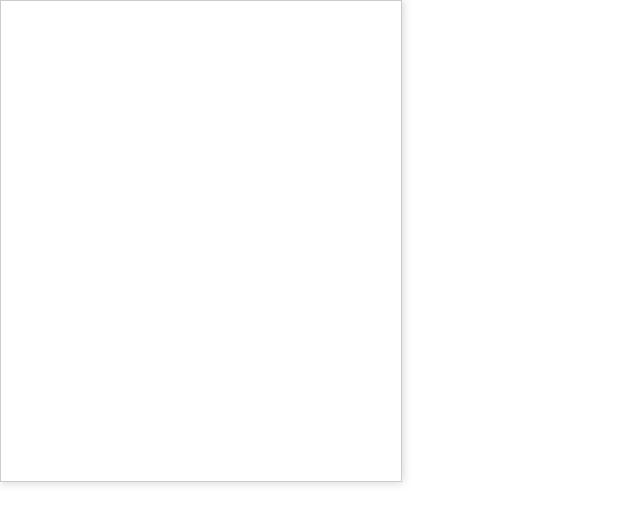
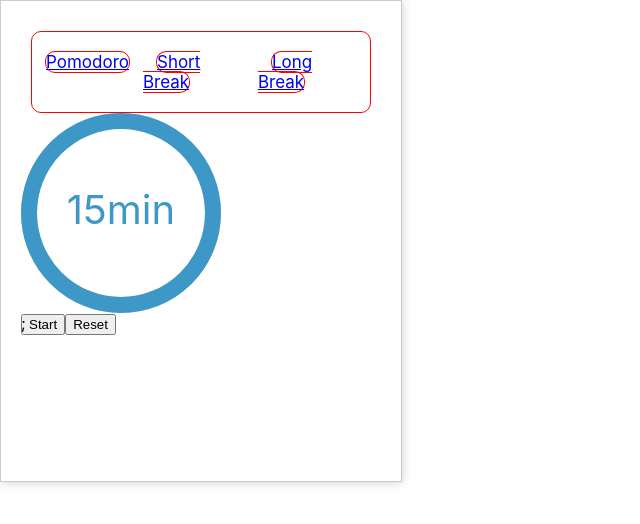
Before and after one commit to binay-tripathy/ProductiVerse, a React (Create React App) app in the folder client/: page /#/pomodoro/long in a window 1280 px wide. Before the commit this address led to /#/pomodoro/short. Shown: the top 524 px of the page, without its empty margins (0-640 px from the left). Built offline with nearby package versions, Linux system fonts and the light colour scheme; what spotify-web-api-js would draw is missing.

Commit message:
Completed timer feature of Pomo
Signed-off-by: Binay Tripathy <binaytripathy123@gmail.com>

```diff
--- a/client/src/App.jsx
+++ b/client/src/App.jsx
@@ -18,7 +18,7 @@ function App() {
         <Route path='/' element={<NavPage />}/>
         <Route path='/task' element={<Tasks />} />
         <Route path='/playlist' element={<Playlist />} />
-        <Route path='/pomodoro' element={<Layout/>} />
+        <Route path='/pomodoro/*' element={<Layout/>} />
         <Route path='/blocker' element={<WebBlocker />} />
         <Route path='/analytics' element={<Analytics />} />
         <Route path='/feedback' element={<Feedback />} />
--- a/client/src/Components/Pomodoro/Layout.jsx
+++ b/client/src/Components/Pomodoro/Layout.jsx
@@ -1,4 +1,5 @@
 import React from 'react'
+import './Layout.scss'
 import Navbar from './Navbar/Navbar'
 import Pomodoro from './Pomodoro/Pomodoro'
 import { Route, Routes } from 'react-router-dom'
@@ -12,8 +13,8 @@ const Layout = () => {
             {/* <div className="content"> */}
                 <Routes>
                     <Route index element={<Pomodoro />} />
-                    <Route path='/pomodoro/short' element={<ShortBreak />} />
-                    <Route path='/pomodoro/long' element={<LongBreak />} />
+                    <Route path='short' element={<ShortBreak />} />
+                    <Route path='long' element={<LongBreak />} />
                 </Routes>
             {/* </div> */}
         </>
--- a/client/src/Components/Pomodoro/LongBreak/LongBreak.jsx
+++ b/client/src/Components/Pomodoro/LongBreak/LongBreak.jsx
@@ -1,9 +1,40 @@
-import React from 'react'
+import React, { useRef, useState } from 'react';
+import { CircularProgressbar } from 'react-circular-progressbar';
 
 const LongBreak = () => {
+    const [workInterval, setWorkInterval] = useState(15);
+  const [isActive, setIsActive] = useState(false);
+  const increment = useRef(null);
+
+  const handleStartClick = () => {
+    setIsActive(true);
+    increment.current = setInterval(() => {
+      setWorkInterval((workInterval) => workInterval - 1);
+    }, 60000);
+  };
+
+  const handleStopClick = () => {
+    clearInterval(increment.current);
+    setIsActive(false);
+  };
+
+  const handleResetClick = () => {
+    clearInterval(increment.current);
+    setWorkInterval(15);
+    setIsActive(false);
+  };
+
   return (
-    <div>Long</div>
-  )
+    <div className='pomo'>
+      <div className='progress'>
+        <CircularProgressbar className='progressbar' value={workInterval} maxValue={15} text={`${workInterval}min`} />;
+      </div>
+      <button onClick={isActive ? handleStopClick : handleStartClick}>
+        {isActive ? 'Pause' : 'Start'}
+      </button>
+      <button onClick={handleResetClick}>Reset</button>
+    </div>
+  );
 }
 
 export default LongBreak
--- a/client/src/Components/Pomodoro/Navbar/Navbar.jsx
+++ b/client/src/Components/Pomodoro/Navbar/Navbar.jsx
@@ -9,10 +9,10 @@ const Navbar = () => {
         <Link to='' className="navlink1"><span>Pomodoro</span></Link>
       </div>
       <div className="nav-2">
-        <Link to='/pomodoro/short' className="navlink1"><span>Short Break</span></Link>
+        <Link to='short' className="navlink1"><span>Short Break</span></Link>
       </div>
       <div className="nav-3">
-        <Link to='/pomodoro/long' className="navlink1"><span>Long Break</span></Link>
+        <Link to='long' className="navlink1"><span>Long Break</span></Link>
       </div>
     </div>
   )
--- a/client/src/Components/Pomodoro/Pomodoro/Pomodoro.jsx
+++ b/client/src/Components/Pomodoro/Pomodoro/Pomodoro.jsx
@@ -1,43 +1,51 @@
-import React, { useState } from 'react';
+import React, { useRef, useState } from 'react';
 import './Pomodoro.scss';
 import { CircularProgressbar } from 'react-circular-progressbar';
-// import { useEffect } from 'react';
 
 const Pomodoro = () => {
   const [workInterval, setWorkInterval] = useState(25);
+  const [isActive, setIsActive] = useState(false);
   // const [shortBreakInterval, setShortBreakInterval] = useState(5);
   // const [longBreakInterval, setLongBreakInterval] = useState(15);
-// useEffect(() => {
-//   first
+  // const handleClick = (e) => {
+  // setInterval(,1000);
+  // handleCallback();
+  // console.log(e.target.value);
+  // if(value){
+  //   console.log('play');
+  //   handleCallback();
+  //   setValue(false);
+  //   console.log(workInterval);
+  // }
+  // else{
+  //   console.log('pause');
+  //   clearInterval();
+  //   setValue(true);
+  //   console.log(workInterval);
+  // }
+  // setInterval(() => {
+  // let interval = workInterval;
+  // setWorkInterval(workInterval-1);
 
-//   return () => {
-//     second
-//   }
-// }, [third])
-function handleIntervalChange() {
-  setWorkInterval(workInterval--);
-
-}
-  const handleClick = () => {
-    // setInterval(,1000);
-    setInterval(() => {
-      // let interval = workInterval;
-      // setWorkInterval(interval-1);
-      handleIntervalChange();
-      console.log(workInterval);
   // while(interval>0){
   //   if(interval===0){
   //     break;
   //   }
   //   else
   // }
-    }, 1000);
-  };
+  // }, 1000);
+  // };
+  // function handleCallback(){
+  //   setInterval(() => {
+
+  //     setWorkInterval(workInterval-1);
+  //   }, 1000);
+  // }
 
   // const value = 0.66;
 
-  return (
-    <>
+  // return (
+  // <>
   {/* <div className="pomodoro">
         <h2>Custom Pomodoro</h2>
         <div className="interval-inputs">
@@ -70,12 +78,40 @@ function handleIntervalChange() {
           </div>
         </div>
       </div> */}
-      <div style={{ width: 200, height: 200 }}>
-        <CircularProgressbar value={workInterval} maxValue={25} text={`${workInterval}min`} />;
+
+  const increment = useRef(null);
+
+  const handleStartClick = () => {
+    setIsActive(true);
+    increment.current = setInterval(() => {
+      setWorkInterval((workInterval) => workInterval - 1);
+    }, 60000);
+  };
+
+  const handleStopClick = () => {
+    clearInterval(increment.current);
+    setIsActive(false);
+  };
+
+  const handleResetClick = () => {
+    clearInterval(increment.current);
+    setWorkInterval(25);
+    setIsActive(false);
+  };
+
+  return (
+    <div className='pomo'>
+      <div className='progress'>
+        <CircularProgressbar className='progressbar' value={workInterval} maxValue={25} text={`${workInterval}min`} />;
       </div>
-      <button onClick={handleClick}>Submit</button>
-    </>
+      <button onClick={isActive ? handleStopClick : handleStartClick}>
+        {isActive ? 'Pause' : 'Start'}
+      </button>
+      <button onClick={handleResetClick}>Reset</button>
+    </div>
   );
 };
 
+
+
 export default Pomodoro
--- a/client/src/Components/Pomodoro/Pomodoro/Pomodoro.scss
+++ b/client/src/Components/Pomodoro/Pomodoro/Pomodoro.scss
@@ -1,24 +1,37 @@
-.pomodoro {
-  display: flex;
-  flex-direction: column;
-  align-items: center;
+// .pomodoro {
+//   display: flex;
+//   flex-direction: column;
+//   align-items: center;
 
-  .interval-inputs {
-    display: flex;
-    flex-direction: column;
-    align-items: center;
+//   .interval-inputs {
+//     display: flex;
+//     flex-direction: column;
+//     align-items: center;
 
-    .input-container {
-      margin-bottom: 1rem;
+//     .input-container {
+//       margin-bottom: 1rem;
 
-      label {
-        display: block;
-        margin-bottom: 0.5rem;
+//       label {
+//         display: block;
+//         margin-bottom: 0.5rem;
+//       }
+
+//       input {
+//         width: 100px;
+//       }
+//     }
+//   }
+// }
+
+
+.pomo{
+  .progress{
+    position: relative;
+      width: 200px;
+      height: 200px;
+
+      .progressbar{
+
       }
-
-      input {
-        width: 100px;
-      }
-    }
   }
 }
--- a/client/src/Components/Pomodoro/ShortBreak/ShortBreak.jsx
+++ b/client/src/Components/Pomodoro/ShortBreak/ShortBreak.jsx
@@ -1,9 +1,40 @@
-import React from 'react'
+import React, { useRef, useState } from 'react';
+import { CircularProgressbar } from 'react-circular-progressbar';
 
 const ShortBreak = () => {
+  const [workInterval, setWorkInterval] = useState(5);
+  const [isActive, setIsActive] = useState(false);
+  const increment = useRef(null);
+
+  const handleStartClick = () => {
+    setIsActive(true);
+    increment.current = setInterval(() => {
+      setWorkInterval((workInterval) => workInterval - 1);
+    }, 60000);
+  };
+
+  const handleStopClick = () => {
+    clearInterval(increment.current);
+    setIsActive(false);
+  };
+
+  const handleResetClick = () => {
+    clearInterval(increment.current);
+    setWorkInterval(5);
+    setIsActive(false);
+  };
+
   return (
-    <div>Short</div>
-  )
+    <div className='pomo'>
+      <div className='progress'>
+        <CircularProgressbar className='progressbar' value={workInterval} maxValue={5} text={`${workInterval}min`} />;
+      </div>
+      <button onClick={isActive ? handleStopClick : handleStartClick}>
+        {isActive ? 'Pause' : 'Start'}
+      </button>
+      <button onClick={handleResetClick}>Reset</button>
+    </div>
+  );
 }
 
 export default ShortBreak
```
Also changed, not shown: client/src/Components/Pomodoro/Layout.scss (added), client/src/Components/Pomodoro/Navbar/Navbar.scss (line endings or trailing spaces). Lines whose indentation alone changed are shown as unchanged.
